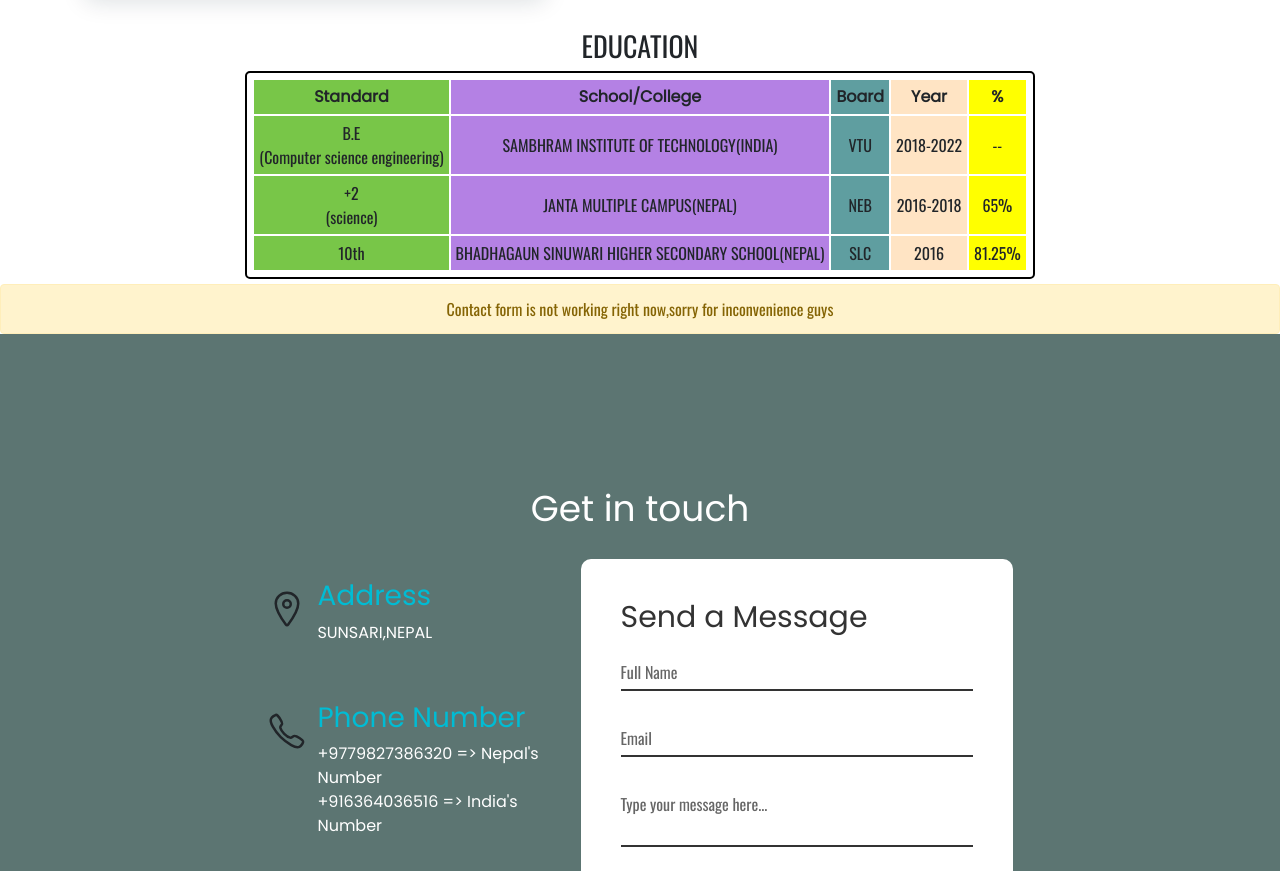
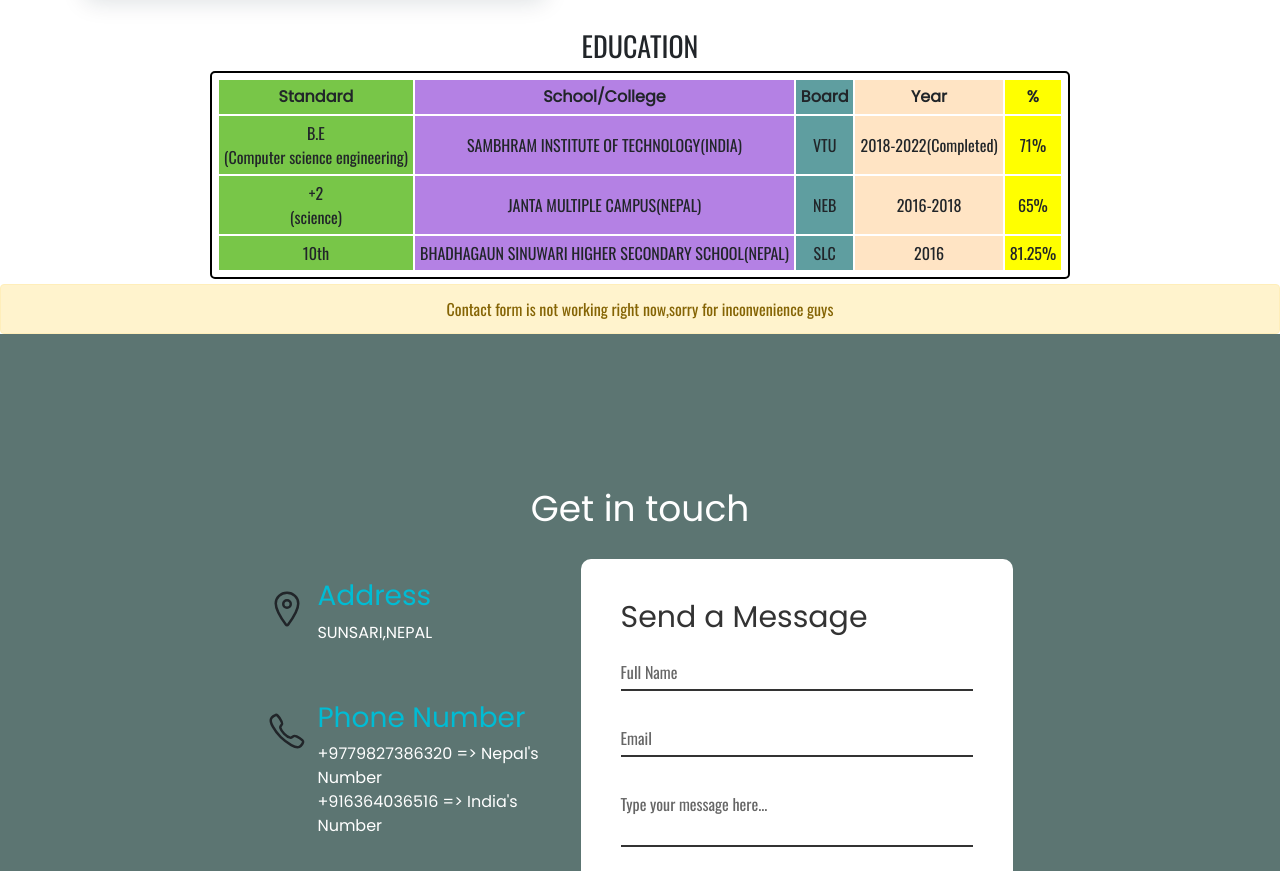
Before and after one commit to Satis9815/introduction-card, a plain HTML site: page index.html in a window 1280 px wide. Shown: the part 1875-2746 px from the top of the page. Drawn offline with nearby package versions, Linux system fonts and the light colour scheme.

Commit message:
update table data

```diff
--- a/index.html
+++ b/index.html
@@ -309,8 +309,8 @@
       <td class="text-center">B.E <br><span>(Computer science engineering)</span></td>
       <td>SAMBHRAM INSTITUTE OF TECHNOLOGY(INDIA)</td>
       <td>VTU</td>
-      <td>2018-2022</td>
-      <td>--</td>
+      <td>2018-2022(Completed)</td>
+      <td>71%</td>
     </tr>
       <td class="text-center">+2<br><span>(science)</span></td>
       <td>JANTA MULTIPLE CAMPUS(NEPAL)</td>
```
